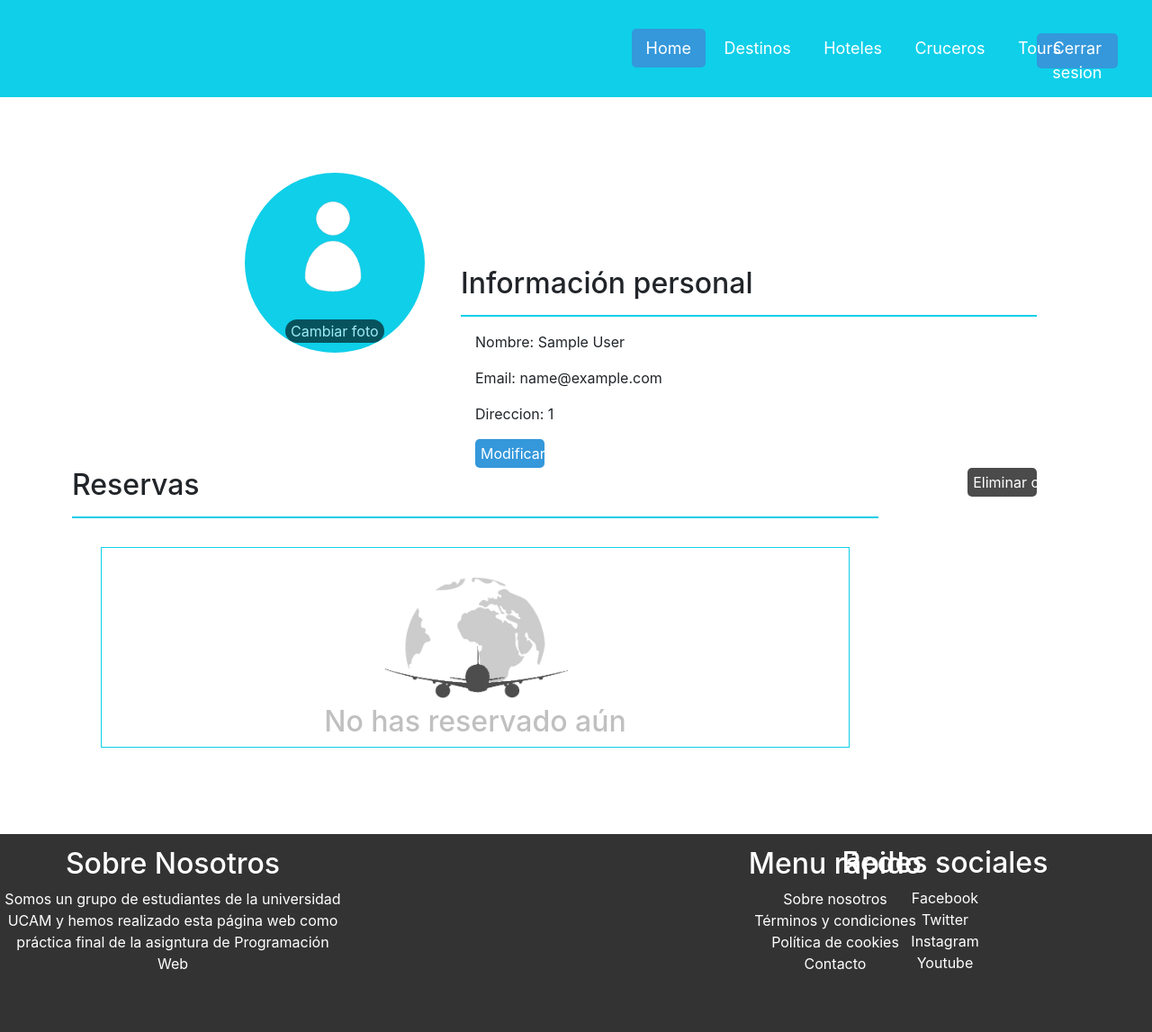
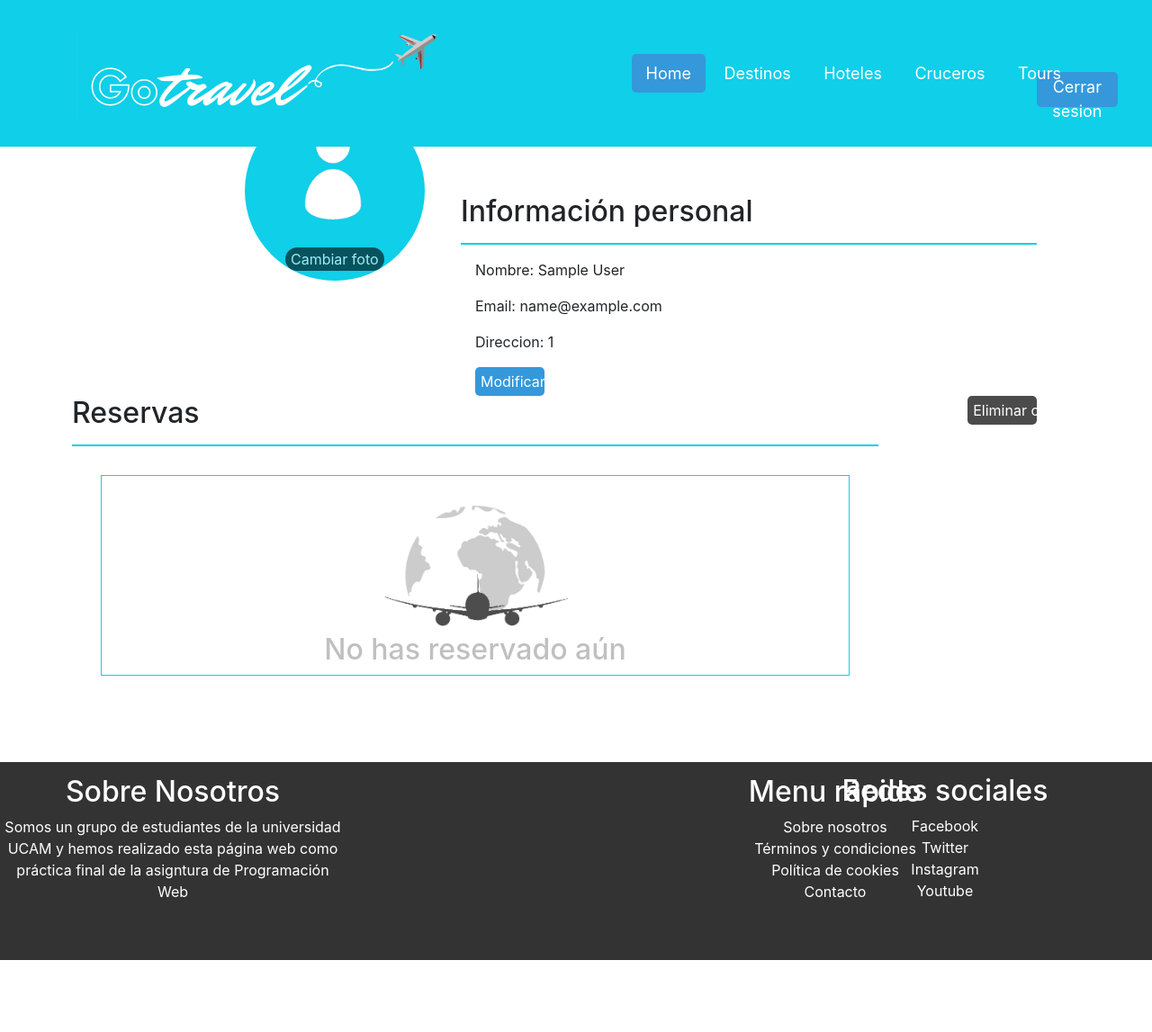
Before and after one commit to franr99/Pagina-Web-GoTravel, a PHP site: page /Practica/perfil.php in a window 1280 px wide. Shown: the whole page at 90% size. After the commit the page ends 1067 px from the top, so only its background shows below. Run offline with PHP 8.4, Linux system fonts and the light colour scheme; the visitor is signed in with stand-in values (Sample User, id 1).

Commit message:
frani manitas lo arregla todo

```diff
--- a/Practica WEB/css/navegador.css
+++ b/Practica WEB/css/navegador.css
@@ -20,7 +20,7 @@ p{
 }
 
 .main{
-    padding-top:10rem;
+    padding-top:5rem;
 }
 
 .slides{
@@ -28,6 +28,7 @@ p{
 }
 
 .header{
+    /*height: 10%;*/
     background: rgb(15, 207, 233);
     color:white;
     padding: 2rem 0;
@@ -54,12 +55,6 @@ p{
     justify-content: space-between; /* distribuye el primer elemento en la primera linea y el ultimo en la ultima linea, los elementos del medios se separan a la misma distancia*/
     align-items: center;
     flex-wrap: nowrap;
-}
-
-.logo img{
-    visibility: hidden;
-    width:1%;
-    height:1%;
 }
 
 .menu-icon{
@@ -194,7 +189,7 @@ aside .btnPerfil{
     float: right !important;
     margin-left: 0;
     margin-right: 3%;
-    margin-top: -3%;
+    margin-top: -4%;
     border-radius: 5px;
     border-color: transparent;
     background-color: #3498db;
```
Also changed, not shown: Practica WEB/index.php (+28 -6 lines).
